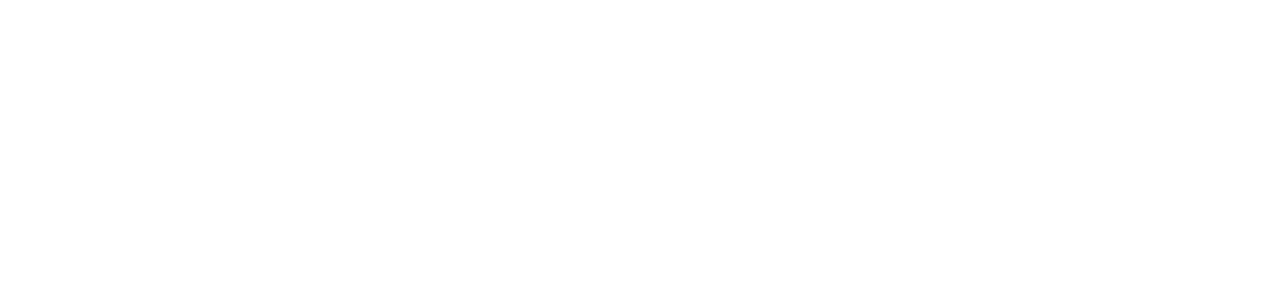
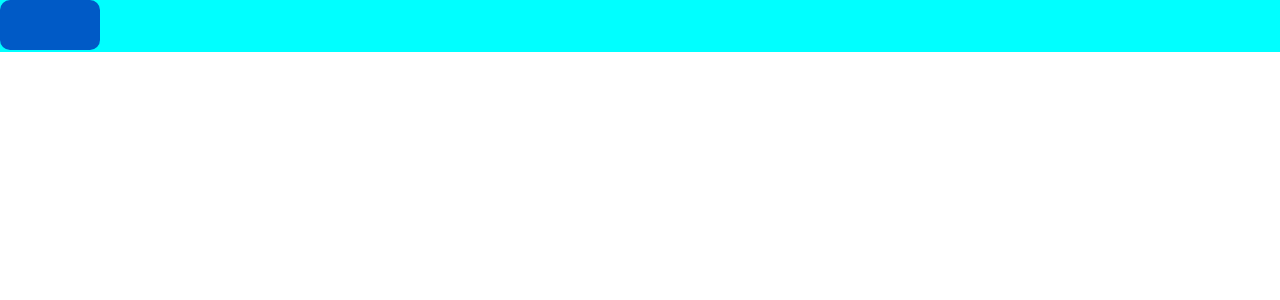
Before and after one commit to sound-Lab/sound-Lab-client, a React (Create React App) app: page / in a window 1280 px wide. Shown: the top 300 px of the page. Built offline with nearby package versions, Linux system fonts and the light colour scheme.

Commit message:
Feat: add button component

```diff
--- a/src/App.js
+++ b/src/App.js
@@ -1,11 +1,26 @@
 import React from 'react';
+import styled, { ThemeProvider } from 'styled-components';
+
+import theme from './theme';
+import GlobalStyle from './theme/global';
+
+import Button from './components/common/Button';
 
 function App() {
   return (
-    <div className="App">
-      <header className="App-header"></header>
-    </div>
+    <ThemeProvider theme={theme}>
+      <AppWrapper className="App">
+        <header className="App-header"></header>
+        <Button></Button>
+      </AppWrapper>
+      <GlobalStyle />
+    </ThemeProvider>
   );
 }
 
+const AppWrapper = styled.div`
+  height: auto;
+  background-color: aqua;
+`;
+
 export default App;
--- /dev/null
+++ b/src/components/common/Button.jsx
@@ -0,0 +1,48 @@
+import React from 'react';
+import PropTypes from 'prop-types';
+import styled from 'styled-components';
+
+import theme from '../../theme';
+
+const StyledButton = styled.button`
+  border-radius: 10px;
+  border: none;
+  margin: auto;
+  width: ${(props) => props.width + 'px'};
+  height: ${(props) => props.height + 'px'};
+  background-color: ${(props) => props.buttonColor};
+  color: white;
+  font-size: large;
+`;
+
+function Button({ onClick, text, buttonColor, width, height, disabled }) {
+  return (
+    <StyledButton
+      type="button"
+      onClick={onClick}
+      buttonColor={disabled ? theme.background.disable : buttonColor}
+      width={width}
+      height={height}
+      disabled={disabled}>
+      {text}
+    </StyledButton>
+  );
+}
+
+Button.propTypes = {
+  text: PropTypes.string.isRequired,
+  onClick: PropTypes.func.isRequired,
+  buttonColor: PropTypes.oneOf(Object.values(theme.background)),
+  height: PropTypes.number,
+  width: PropTypes.number,
+  disabled: PropTypes.bool,
+};
+
+Button.defaultProps = {
+  buttonColor: theme.buttonColors.main,
+  width: 100,
+  height: 50,
+  disabled: false,
+};
+
+export default Button;
```
